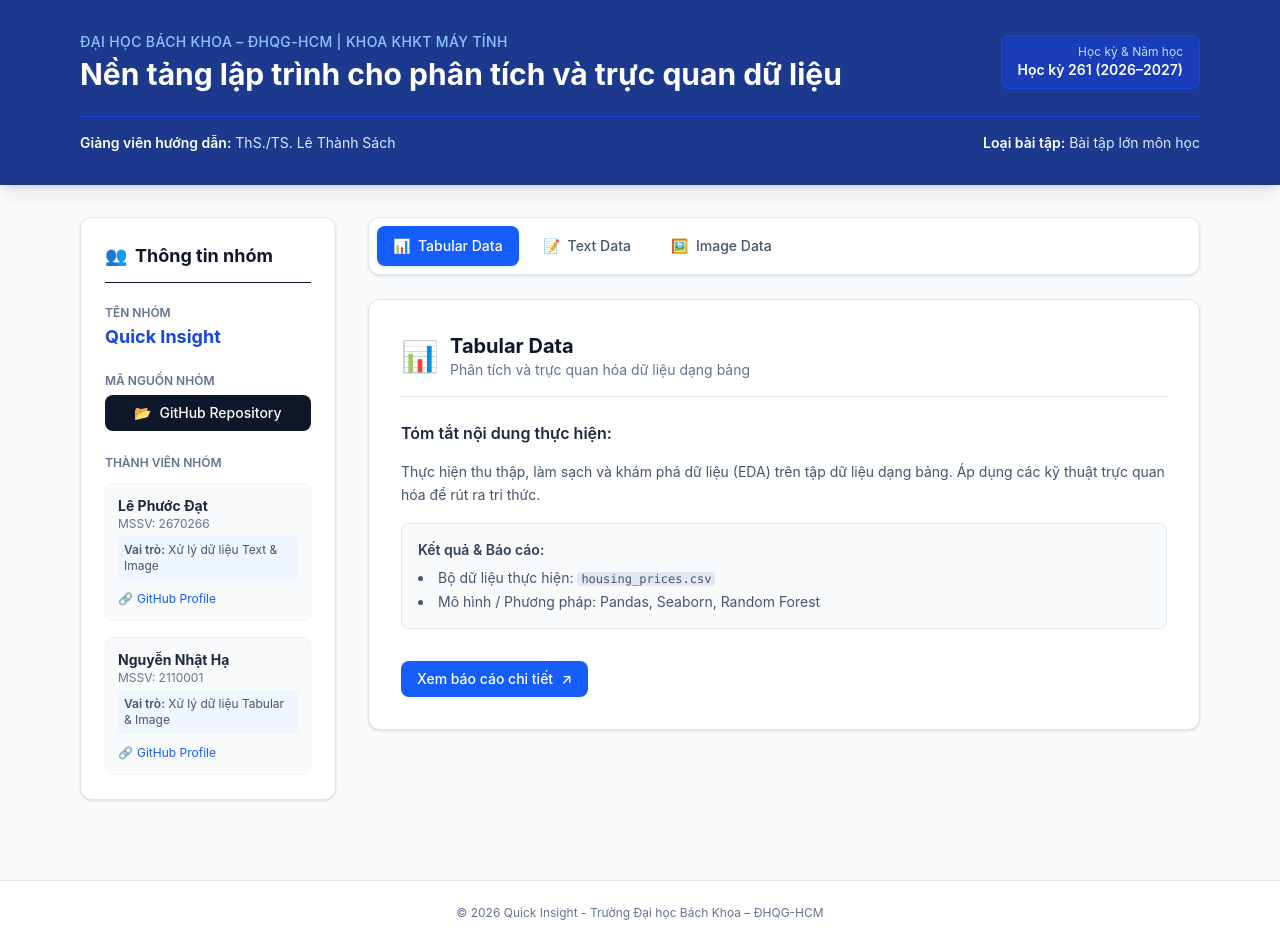
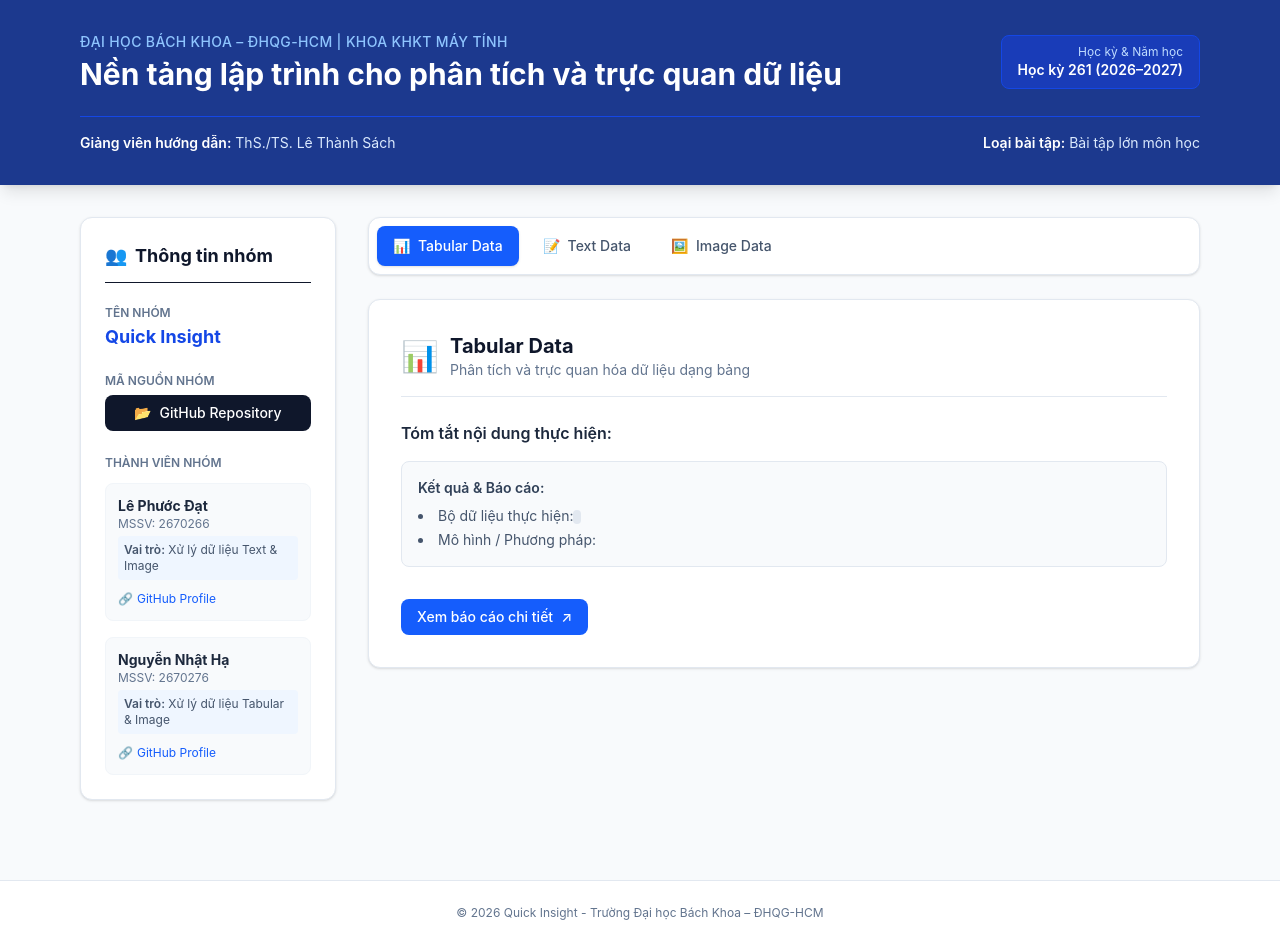
Before and after one commit to datdat1234/PFDAV-quick-insight, a Vue app: page / in a window 1280 px wide. Built offline with nearby package versions, Linux system fonts and the light colour scheme.

Commit message:
update code

```diff
--- a/src/App.vue
+++ b/src/App.vue
@@ -180,9 +180,9 @@ const groupInfo = ref({
     },
     {
       name: 'Nguyễn Nhật Hạ',
-      mssv: '2110001',
+      mssv: '2670276',
       role: 'Xử lý dữ liệu Tabular & Image',
-      github: 'https://github.com/tranthib'
+      github: 'https://github.com/nhatha32'
     }
   ]
 })
@@ -194,9 +194,9 @@ const subProjects = ref([
     title: 'Tabular Data',
     icon: '📊',
     description: 'Phân tích và trực quan hóa dữ liệu dạng bảng',
-    details: 'Thực hiện thu thập, làm sạch và khám phá dữ liệu (EDA) trên tập dữ liệu dạng bảng. Áp dụng các kỹ thuật trực quan hóa để rút ra tri thức.',
-    dataset: 'housing_prices.csv',
-    method: 'Pandas, Seaborn, Random Forest',
+    details: '',
+    dataset: '',
+    method: '',
     link: '#'
   },
   {
@@ -204,9 +204,9 @@ const subProjects = ref([
     title: 'Text Data',
     icon: '📝',
     description: 'Xử lý và phân tích dữ liệu văn bản',
-    details: 'Tiền xử lý văn bản (Tokenization, Stopwords removal), trích xuất đặc trưng (TF-IDF/Embeddings) và phân tích cảm xúc hoặc phân loại văn bản.',
-    dataset: 'reviews_dataset.json',
-    method: 'NLTK, SpaCy, Transformers',
+    details: '',
+    dataset: '',
+    method: '',
     link: '#'
   },
   {
@@ -214,9 +214,9 @@ const subProjects = ref([
     title: 'Image Data',
     icon: '🖼️',
     description: 'Xử lý và trực quan hóa dữ liệu hình ảnh',
-    details: 'Trích xuất đặc trưng hình ảnh, phân loại ảnh hoặc phát hiện đối tượng. Trực quan hóa các Feature Maps và Confusion Matrix.',
-    dataset: 'custom_image_folder/',
-    method: 'OpenCV, PyTorch, CNN',
+    details: '',
+    dataset: '',
+    method: '',
     link: '#'
   }
 ])
```
